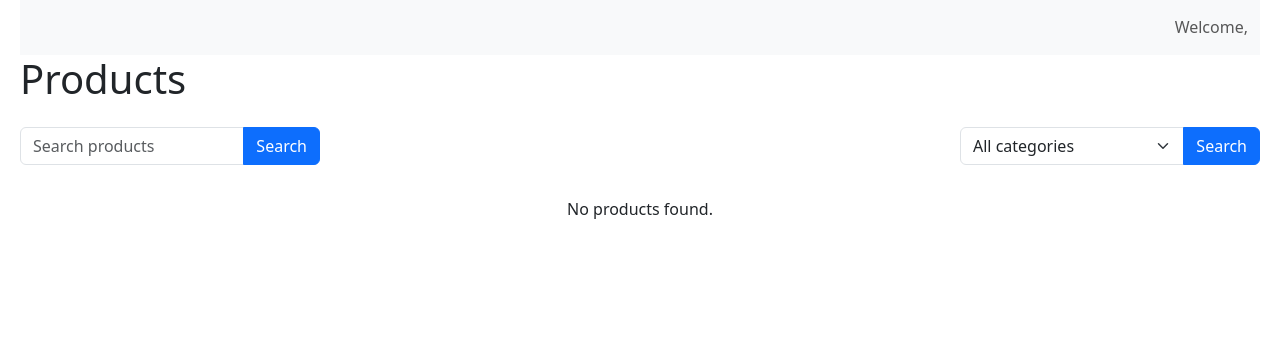
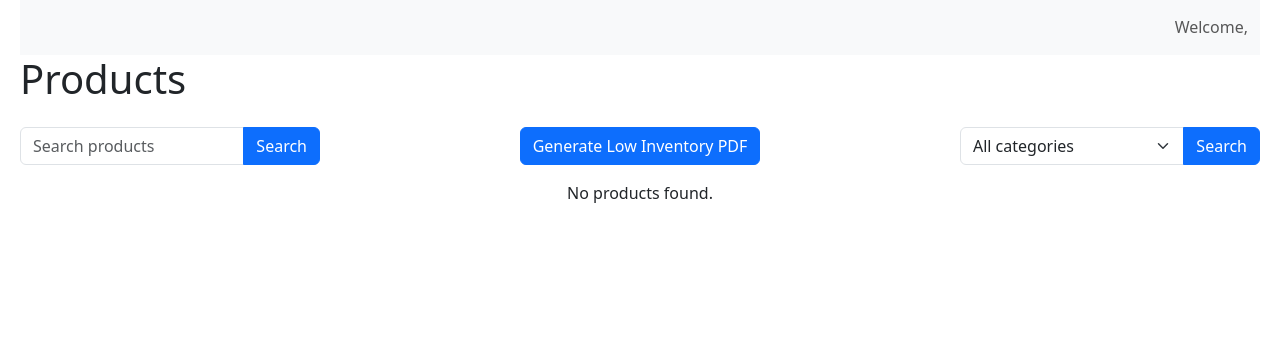
Before and after one commit to DD150602/harware-store, a CodeIgniter 4 app: the page made by app/Views/Products.php in a window 1280 px wide. Shown: the part 21-376 px from the top of the page. Run offline with PHP 8.4 and a stand-in for CodeIgniter, Linux system fonts and the light colour scheme; the template is opened without the code that fills it, so the values that code supplies are empty; some libraries are stand-ins or nearby versions.

Commit message:
feat(Views): :sparkles: Create new button to print PDF

```diff
--- a/app/Views/Products.php
+++ b/app/Views/Products.php
@@ -5,28 +5,31 @@
 <main class="main-content">
   <?= $this->include('Templates/Components/Topbar') ?>
   <h1 class="mb-4">Products</h1>
-  <div class="d-flex justify-content-between mb-3 gap-3">
+  <div class="d-flex justify-content-between align-items-center flex-wrap gap-3 mb-3">
     <!-- Search input -->
     <?php echo form_open('/Products/filtered', ['class' => 'flex-grow-1', 'style' => 'max-width: 300px;']); ?>
-    <div class="input-group mb-3">
+    <div class="input-group">
       <input type="text" class="form-control" id="search" name="filterBy" placeholder="Search products" required>
       <button type="submit" class="btn btn-primary">Search</button>
     </div>
     <?php echo form_close(); ?>
 
+    <!-- Generate low inventory PDF -->
+    <a href="<?php echo base_url('/Products/pdf') ?>" class="btn btn-primary flex-shrink-0" style="white-space: nowrap;">Generate Low Inventory PDF</a>
+
+    <!-- Category filter -->
     <?php echo form_open('/Products/filtered', ['class' => 'flex-grow-1', 'style' => 'max-width: 300px;']); ?>
-    <div class="input-group mb-3">
+    <div class="input-group">
       <select class="form-select" name="filterBy" id="categorySearch">
-        <option value=0 selected>All categories</option>
+        <option value="0" selected>All categories</option>
         <?php foreach ($categories as $category) : ?>
-          <option value=<?= $category->category_name ?>><?= $category->category_name ?></option>
+          <option value="<?= $category->category_name ?>"><?= $category->category_name ?></option>
         <?php endforeach; ?>
       </select>
       <button type="submit" class="btn btn-primary">Search</button>
     </div>
     <?php echo form_close(); ?>
   </div>
-
   <!-- Products card list -->
   <section class="row">
     <?php if (!empty($products)) : ?>
```
